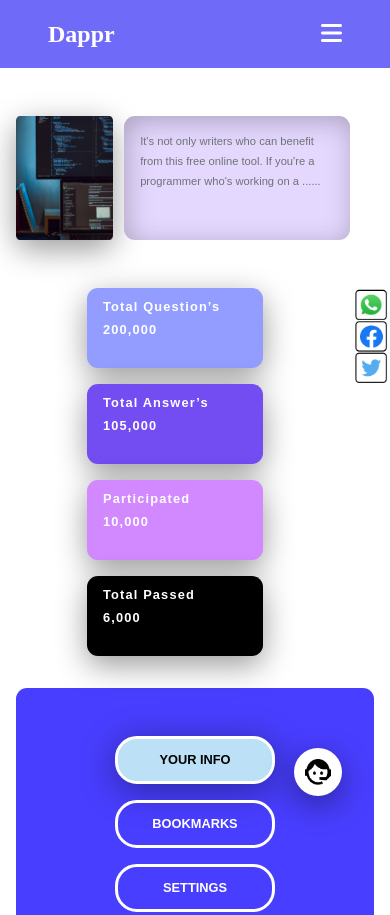
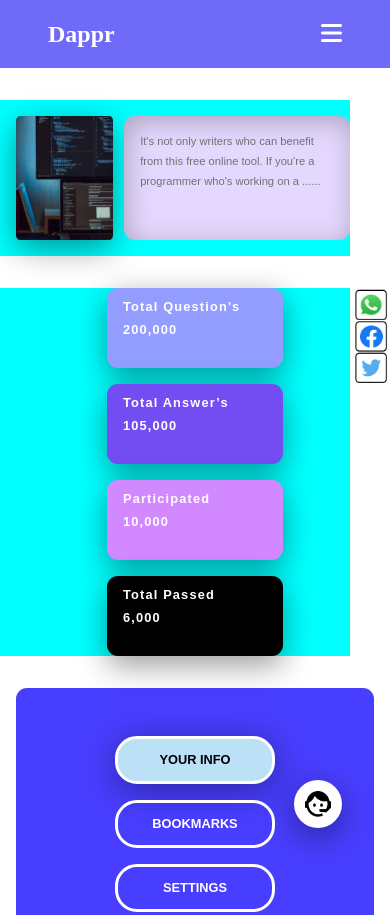
Before and after one commit to adityasharma2020/micro-project-2, a plain HTML site: page index.html in a window 390 px wide. Shown: the top 915 px of the page. Drawn offline with Linux system fonts and the light colour scheme; a web font is replaced by a local one.

Commit message:
cards responsiveness

```diff
--- a/style.css
+++ b/style.css
@@ -169,9 +169,10 @@
 	height: 40vw;
 	justify-content: space-between;
 	gap: 2rem;
+	background-color: aqua;
 
 	margin: 2rem 0rem;
-	padding: 4rem 4rem 4rem 6rem;
+	padding: 4rem 2rem 4rem 6rem;
 }
 
 .heroImage {
@@ -506,6 +507,10 @@ button > i {
 	.menu > .searchBar {
 		display: block;
 	}
+
+	.chatContainer {
+		bottom: 1rem;
+	}
 	.chatIcon {
 		width: 3rem;
 		height: 3rem;
@@ -533,10 +538,12 @@ button > i {
 		width: 2.5rem;
 	}
 	.cards {
-		padding: 0rem 1rem;
+		padding: 0rem;
 		flex-direction: column;
 		justify-content: center;
 		align-items: center;
+		background-color: aqua;
+		padding-left: 2.5rem;
 	}
 
 	.card {
```
